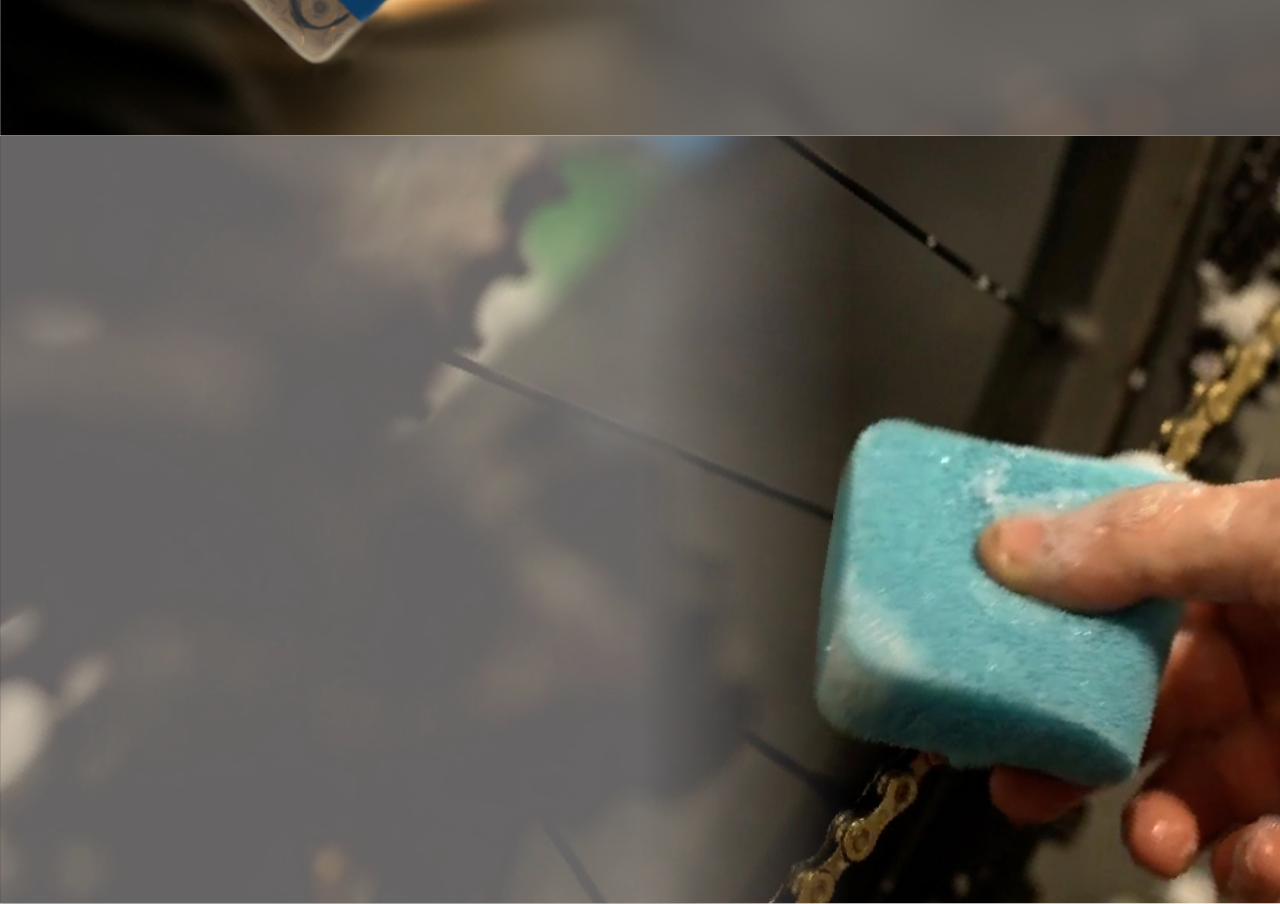
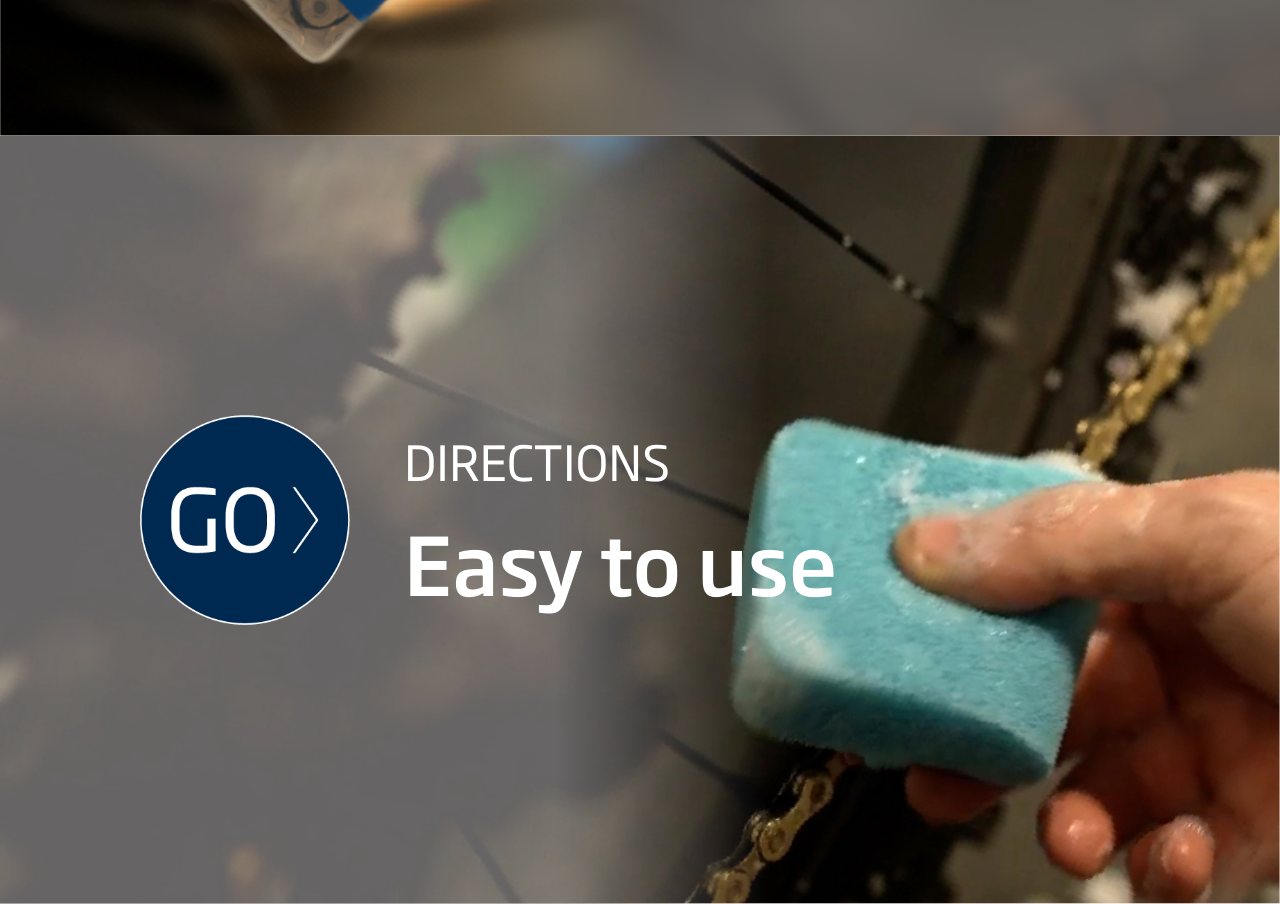
Before and after one commit to Ping-Hsuan-Yu/kmc-go-waxed, a plain HTML site: page index.html in a window 1280 px wide. Shown: the part 1400-2304 px from the top of the page. Drawn offline with Linux system fonts and the light colour scheme.

Commit message:
add section5

```diff
--- a/index.html
+++ b/index.html
@@ -12,13 +12,13 @@
       <section
         class="section1 px-xxl-142px px-md-96px py-66px d-flex flex-column justify-content-between"
       >
-        <div>
-          <div class="md-text-end text-center w-xxl-250px w-md-220px w-150px">
-            <img class="w-100" src="./assets/images/kmc-go-waxed-logo.webp" alt="" />
-          </div>
-          <p
-            class="md-text-end text-center text-green fw-medium fs-xxl-40px fs-md-35px fs-18px"
-          >
+        <div class="md-text-end text-center">
+          <img
+            class="w-xxl-250px w-md-220px w-150px"
+            src="./assets/images/kmc-go-waxed-logo.webp"
+            alt=""
+          />
+          <p class="text-green fw-medium fs-xxl-40px fs-md-35px fs-18px">
             Long-lasting under any condition.
           </p>
         </div>
@@ -43,12 +43,17 @@
         </div>
       </section>
       <section class="section5">
-
+        <div class="d-flex h-100">
+          <div class="md-my-auto d-flex flex-md-row flex-column px-md-140px gap-md-54px align-items-center">
+            <a class="go-btn"></a>
+            <div>
+              <p class="fs-48px text-white">DIRECTIONS</p>
+              <h1 class="fs-80px text-white">Easy to use</h1>
+            </div>
+          </div>
+        </div>
       </section>
-      <section class="section6">
-
-      </section>
+      <section class="section6"></section>
     </main>
-
   </body>
 </html>
--- a/styles/style.css
+++ b/styles/style.css
@@ -23,12 +23,27 @@
 
 .section1 {
   background-image: url("../assets/images/waxed-bg1-m.webp");
+  background-position: center;
 }
 .section3 {
   background-image: url("../assets/images/waxed-bg3-m.webp");
+  background-position: center;
 }
 .section5 {
   background-image: url("../assets/images/waxed-bg5-m.webp");
+  background-position: center;
+}
+.go-btn{
+  background-image: url("../assets/images/go-btn-blue.webp");
+  background-size: cover;
+  background-position: center;
+  width: 180px;
+  height: 180px;
+  transition: background-image 0.5s ease-in-out, transform 0.3s ease-in-out;
+}
+.go-btn:hover{
+  background-image: url("../assets/images/go-btn-green.webp");
+  transform: scale(1.1);
 }
 
 /* color */
@@ -42,6 +57,12 @@
 }
 .fs-36px {
   font-size: 36px;
+}
+.fs-48px {
+  font-size: 48px;
+}
+.fs-80px{
+  font-size: 80px;
 }
 
 /* padding */
@@ -73,9 +94,15 @@
   }
   .section3 {
     background-image: url("../assets/images/waxed-bg3-t.webp");
+    background-position: left;
   }
   .section5 {
     background-image: url("../assets/images/waxed-bg5-t.webp");
+    background-position: right;
+  }
+  .go-btn{
+    width: 210px;
+    height: 210px;
   }
 
   /* md-text-align */
@@ -119,6 +146,15 @@
     padding-left: 96px;
     padding-right: 96px;
   }
+  .px-md-140px{
+    padding-left: 140px;
+    padding-right: 140px;
+  }
+
+  /* md-gap */
+  .gap-md-54px{
+    gap: 54px;
+  }
 
 }
 
@@ -137,6 +173,12 @@
   .section5 {
     background-image: url("../assets/images/waxed-bg5.webp");
   }
+  .go-btn{
+    width: 250px;
+    height: 250px;
+  }
+
+  /* xxl-font-size */
   .fs-xxl-55px {
     font-size: 55px;
   }
@@ -146,6 +188,8 @@
   .fs-xxl-30px {
     font-size: 30px;
   }
+
+  /* xxl-padding */
   .pt-xxl-196px {
     padding-top: 196px;
   }
@@ -153,6 +197,8 @@
     padding-left: 142px;
     padding-right: 142px;
   }
+
+  /* xxl-width */
   .w-xxl-250px {
     width: 250px;
   }
```
